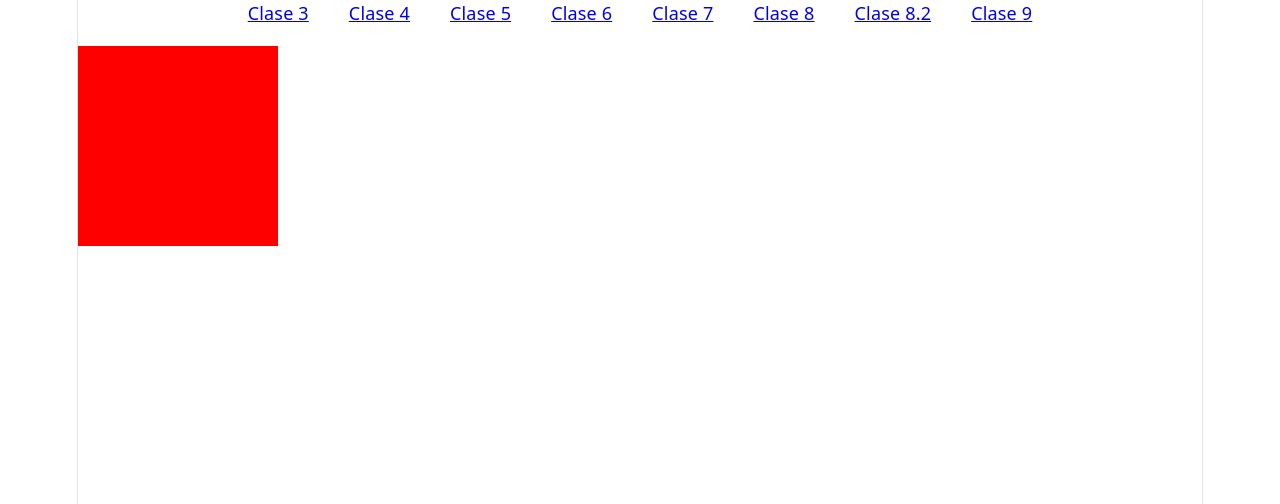
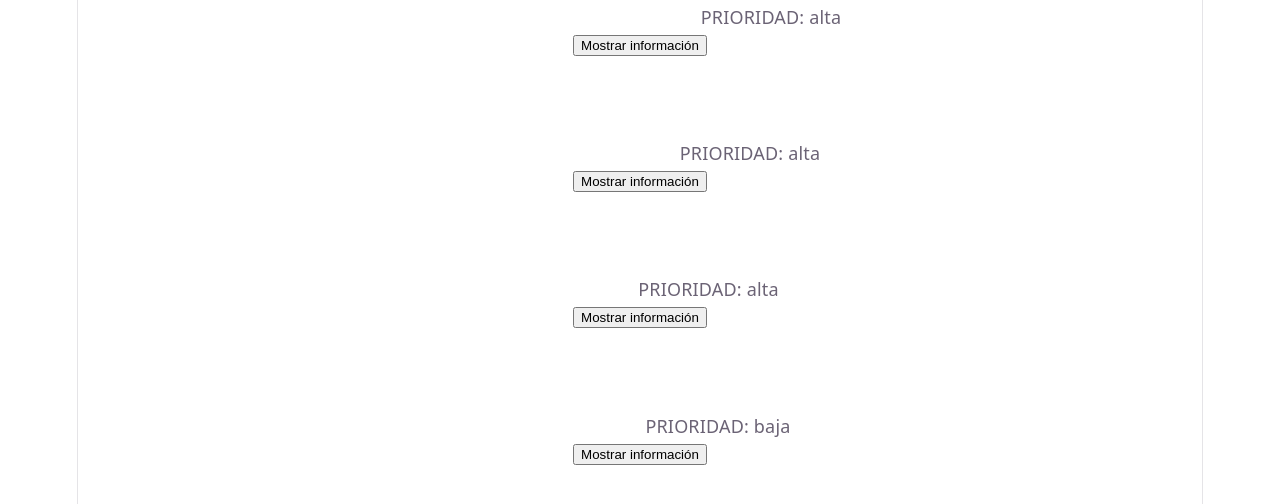
Before and after one commit to giovannilavolpe/react-bootcamp-giovanni, a React (Vite) app in the folder react-bootcamp-giovanni/: page / in a window 1280 px wide. Shown: the top 504 px of the page. Built offline with nearby package versions, Linux system fonts and the light colour scheme.

Commit message:
chore(App.tsx) show lesson10 content

```diff
--- a/react-bootcamp-giovanni/src/App.tsx
+++ b/react-bootcamp-giovanni/src/App.tsx
@@ -1,5 +1,5 @@
-import { BrowserRouter, Link, Route, Routes } from "react-router-dom"
 import "./App.css"
+/* import { BrowserRouter, Link, Route, Routes } from "react-router-dom"
 import Clase3Page from "./pages/clase3"
 import Clase4Page from "./pages/clase4"
 import Clase5Page from "./pages/clase5"
@@ -10,10 +10,22 @@ import Clase9Page from "./pages/clase9"
 import { ContadorProvider } from "./clase8/Context"
 import Clase8_2Page from "./pages/clase8_2"
 import { ThemeProvider } from "./clase8_2/Context"
+import InfoTask from "./clase10/TaskList" */
+import Content from "./clase10/Content"
 
 function App() {
 
   return (
+    <div>
+      <Content/>
+    </div>
+  )
+}
+
+export default App
+
+
+/*
     <BrowserRouter>
     <ContadorProvider>
       <ThemeProvider>
@@ -42,7 +54,4 @@ function App() {
         </ThemeProvider>
     </ContadorProvider>
     </BrowserRouter>
-  )
-}
-
-export default App
+*/
```
